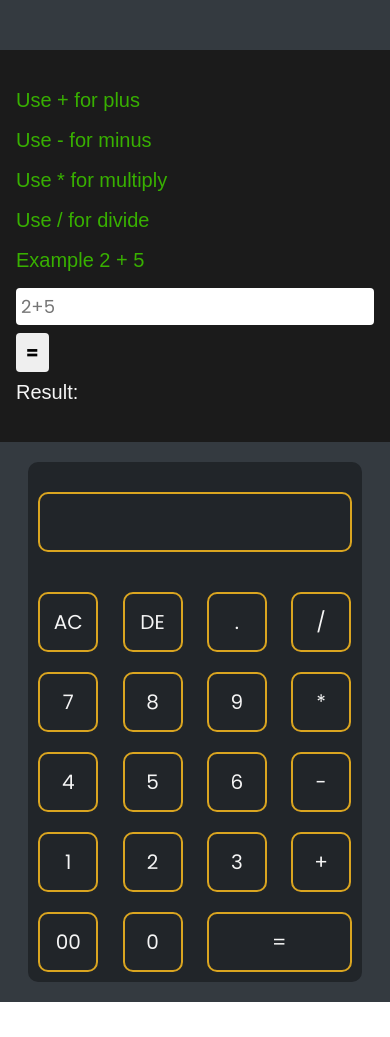
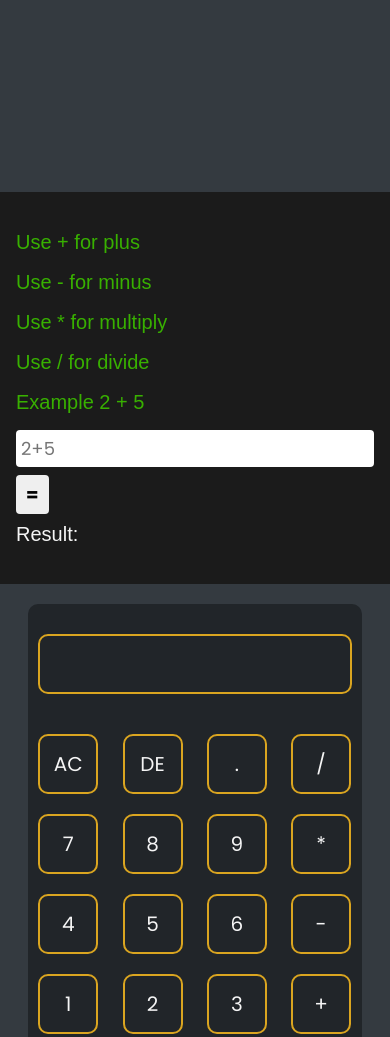
Before and after one commit to alyssa-sanchez/simple-calculator, a plain HTML site: page index.html in a window 390 px wide. Shown: the top 1037 px of the page. Before the commit the page ends 1002 px from the top, so only its background shows below. Drawn offline with Linux system fonts and the light colour scheme.

Commit message:
fix media query

```diff
--- a/simple.css
+++ b/simple.css
@@ -40,6 +40,7 @@
 		display: flex;
 		flex-direction: column;
 		width: 100%;
+		height: 150vh;
 		gap: 20px;
 	}
 	.container-simple {
@@ -47,6 +48,5 @@
 	}
 	.calculator {
 		padding: 0;
-		margin-bottom: 20px;
 	}
 }
--- a/style.css
+++ b/style.css
@@ -7,13 +7,11 @@
 	font-family: "Poppins", sans-serif;
 	box-sizing: border-box;
 }
-body {
-	height: 100vh;
-}
+
 .container {
 	background-color: #343a40;
 	width: 100%;
-	/* height: 100vh; */
+	height: 100vh;
 	display: flex;
 	align-items: center;
 	justify-content: center;
```
